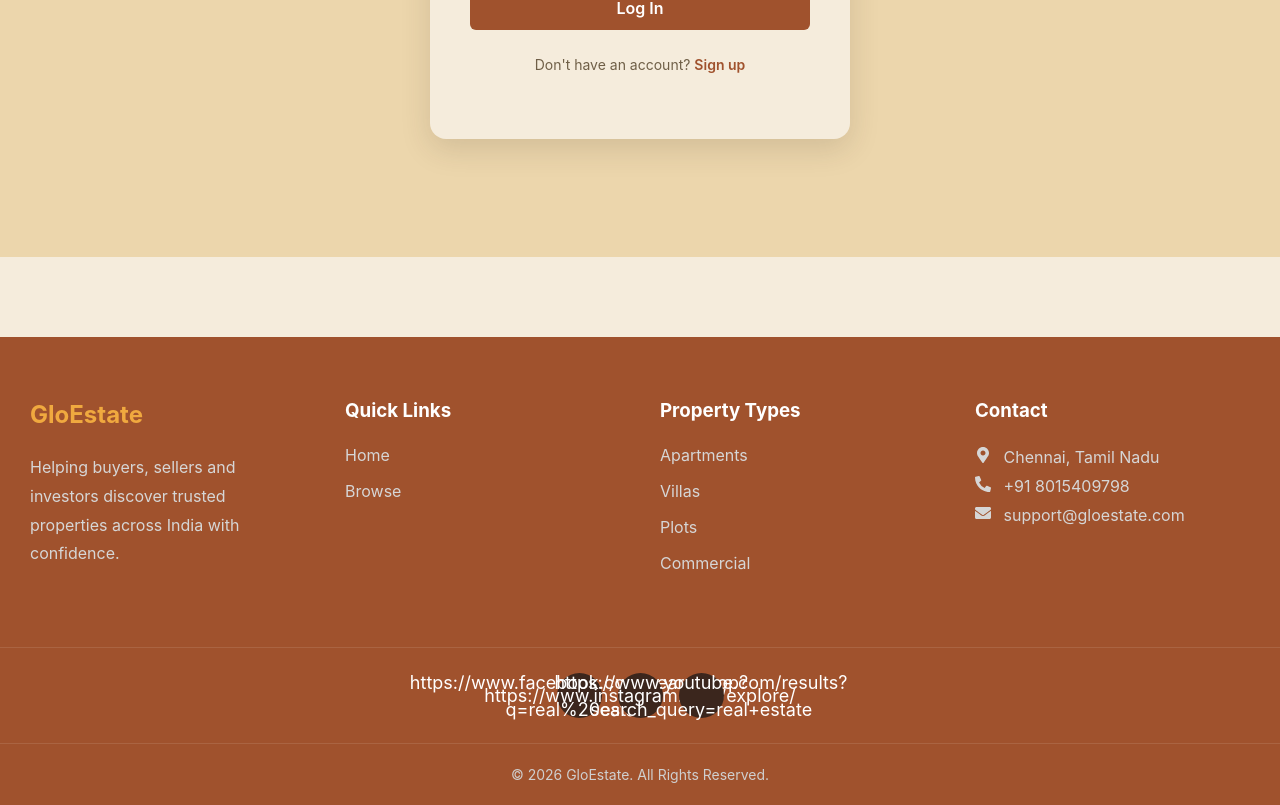
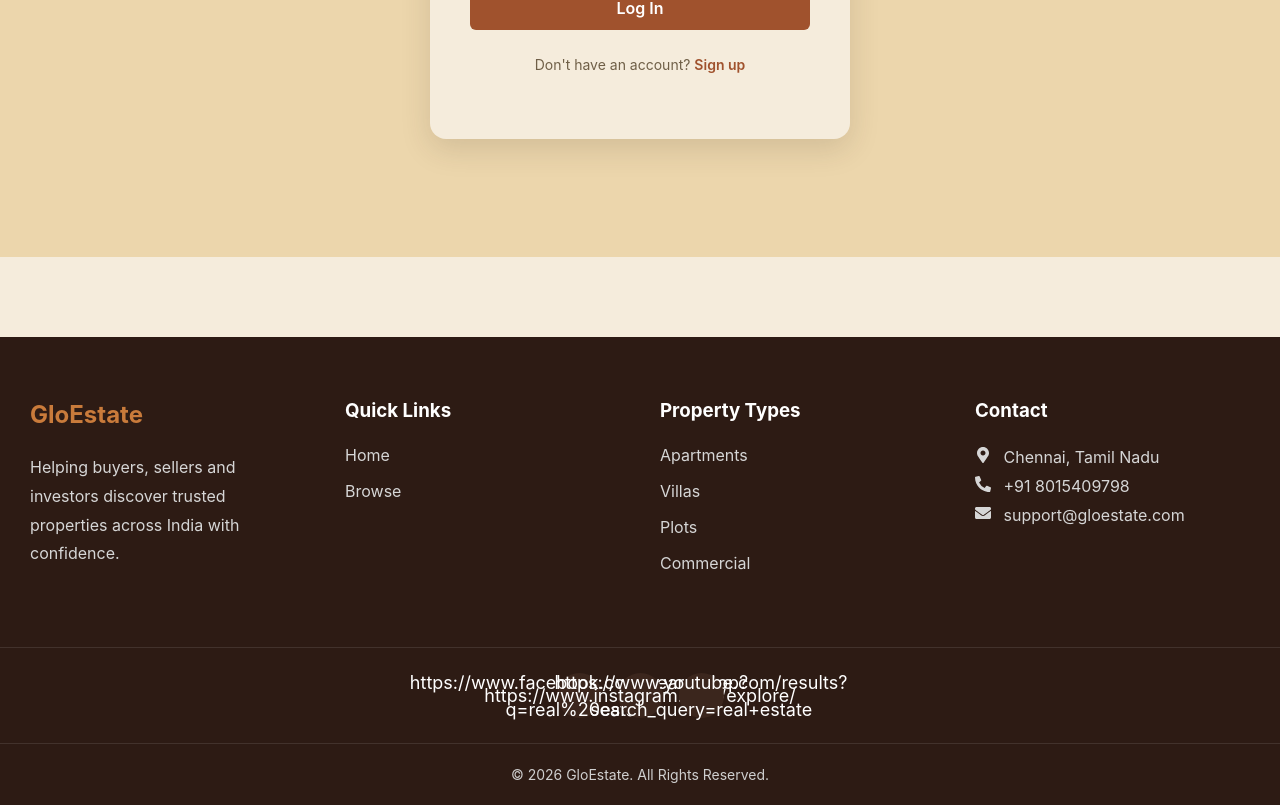
Before and after one commit to mr-Narasimma-the-developer/Gloestate-web, a React (Vite) app in the folder client/: page /login in a window 1280 px wide. Shown: the part 530-1335 px from the top of the page. Built offline with nearby package versions, Linux system fonts and the light colour scheme; no server answers.

Commit message:
change the footer color

```diff
--- a/client/src/components/Footer.css
+++ b/client/src/components/Footer.css
@@ -1,5 +1,5 @@
 .footer{
-    background:var(--color-primary);
+    background:#2d1b14;
     color:#fff;
     margin-top:80px;
 }
@@ -24,7 +24,7 @@
 
     margin-bottom:20px;
 
-    color:#f0a93f;
+    color:#C97B3B;
 
 }
 
@@ -112,7 +112,7 @@
 
 .footer-social a:hover{
 
-    background:#e98b3e;
+    background:#C97B3B;
 
 }
 
```
